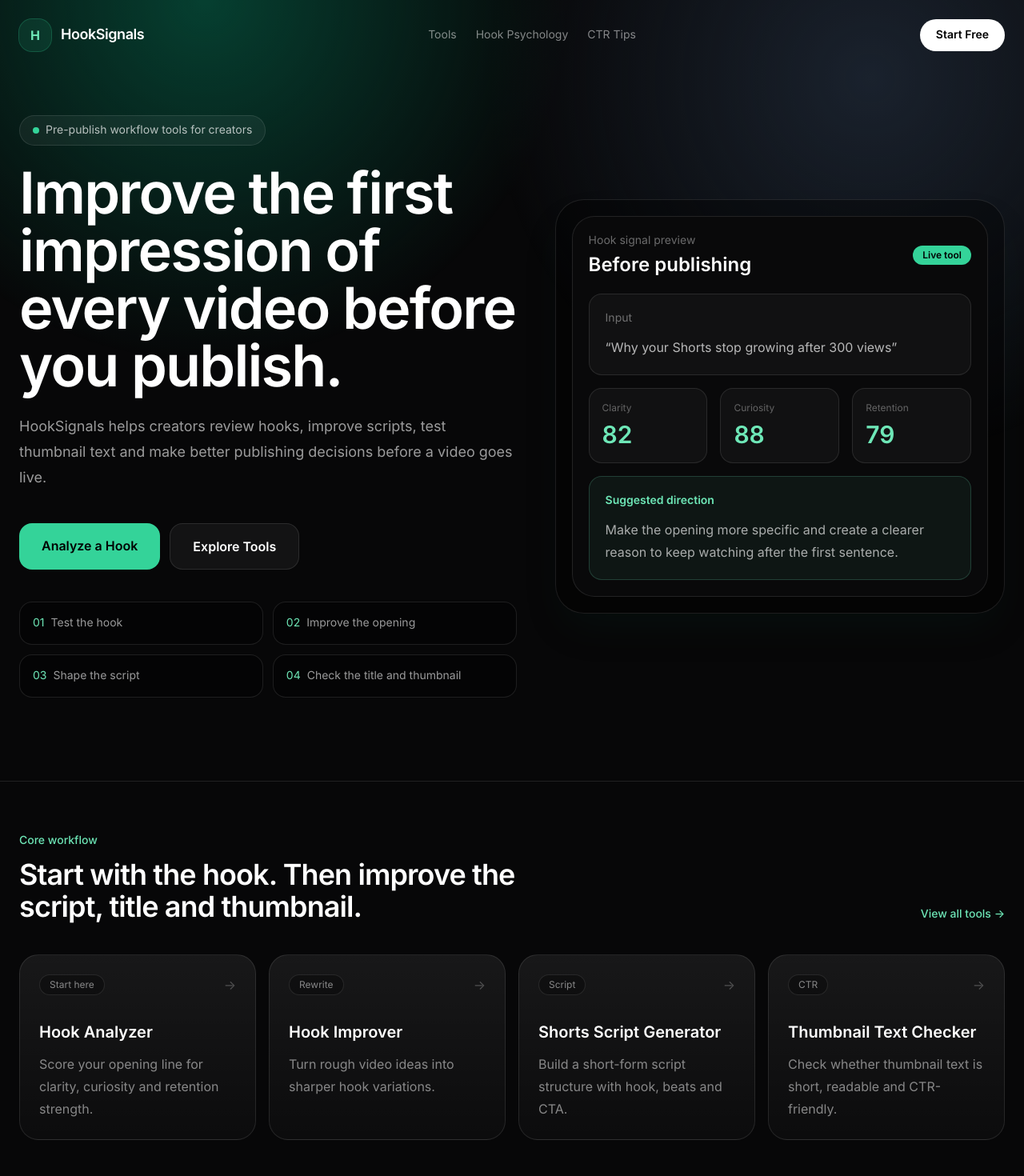
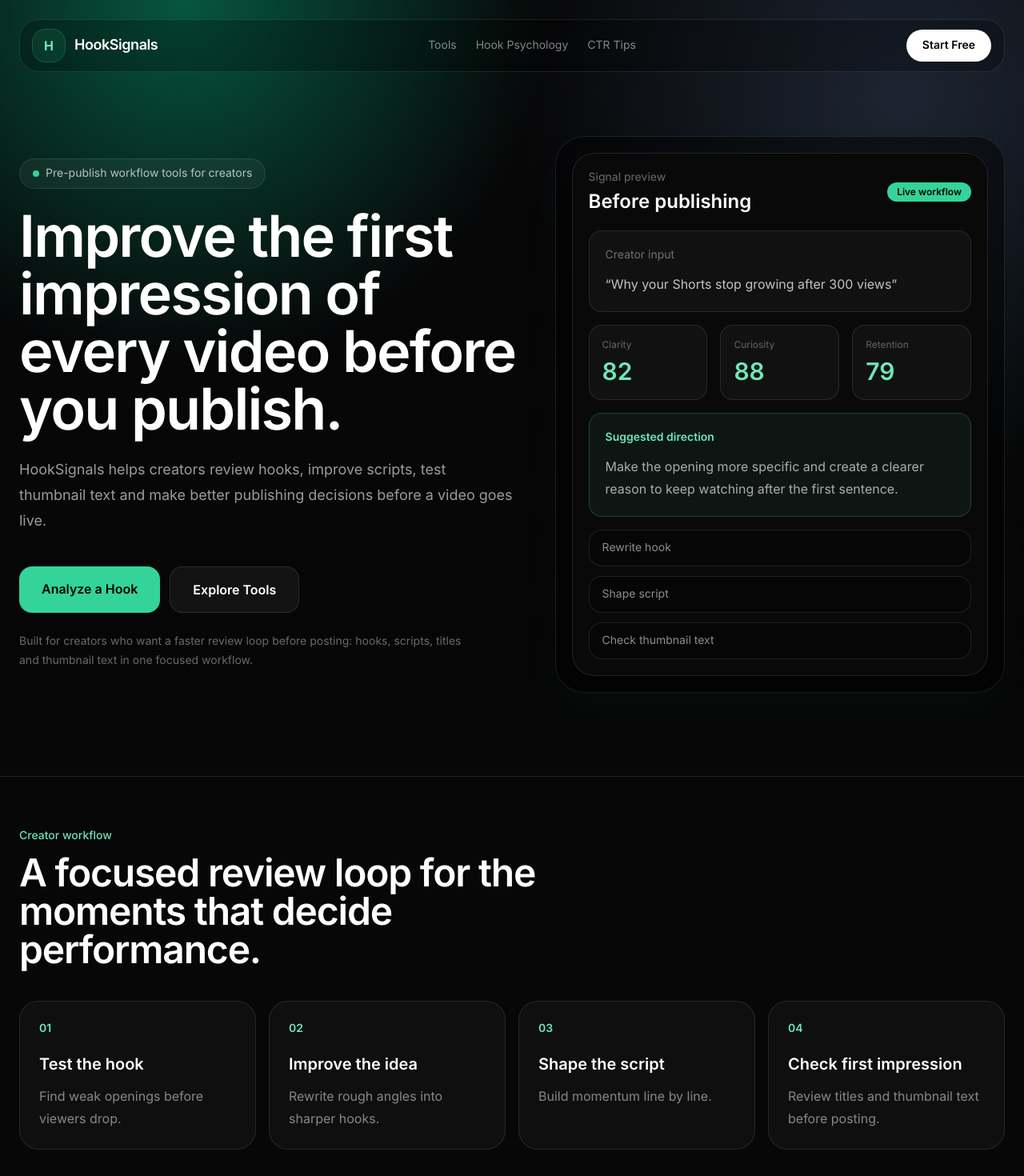
Before and after one commit to ValeBid/-hooksignals-site, a Next.js app: page / in a window 1280 px wide. Shown: the top 1470 px of the page at 80% size. Built offline with nearby package versions, Linux system fonts and the light colour scheme.

Commit message:
Update page.tsx
polish premium homepage

```diff
--- a/app/page.tsx
+++ b/app/page.tsx
@@ -28,20 +28,36 @@ const primaryTools = [
 ];
 
 const workflow = [
-  "Test the hook",
-  "Improve the opening",
-  "Shape the script",
-  "Check the title and thumbnail",
+  {
+    step: "01",
+    title: "Test the hook",
+    desc: "Find weak openings before viewers drop.",
+  },
+  {
+    step: "02",
+    title: "Improve the idea",
+    desc: "Rewrite rough angles into sharper hooks.",
+  },
+  {
+    step: "03",
+    title: "Shape the script",
+    desc: "Build momentum line by line.",
+  },
+  {
+    step: "04",
+    title: "Check first impression",
+    desc: "Review titles and thumbnail text before posting.",
+  },
 ];
 
 export default function Home() {
   return (
     <main className="min-h-screen bg-[#070708] text-white">
       <section className="relative overflow-hidden border-b border-white/10">
-        <div className="absolute inset-0 bg-[radial-gradient(circle_at_20%_0%,#064e3b_0%,transparent_32%),radial-gradient(circle_at_85%_10%,#1f2937_0%,transparent_34%)] opacity-80" />
+        <div className="absolute inset-0 bg-[radial-gradient(circle_at_18%_0%,#065f46_0%,transparent_32%),radial-gradient(circle_at_88%_12%,#1f2937_0%,transparent_34%),linear-gradient(180deg,transparent_0%,#070708_92%)] opacity-90" />
 
         <div className="relative mx-auto max-w-7xl px-6 py-6">
-          <nav className="flex items-center justify-between">
+          <nav className="flex items-center justify-between rounded-3xl border border-white/10 bg-black/25 px-4 py-3 backdrop-blur">
             <a href="/" className="flex items-center gap-3">
               <div className="flex h-10 w-10 items-center justify-center rounded-2xl bg-emerald-400/10 ring-1 ring-emerald-400/30">
                 <span className="font-bold text-emerald-300">H</span>
@@ -53,14 +69,20 @@ export default function Home() {
             </a>
 
             <div className="hidden items-center gap-6 text-sm text-white/50 md:flex">
-              <a href="/tools">Tools</a>
-              <a href="/hook-psychology">Hook Psychology</a>
-              <a href="/youtube-ctr-tips">CTR Tips</a>
+              <a className="transition hover:text-white" href="/tools">
+                Tools
+              </a>
+              <a className="transition hover:text-white" href="/hook-psychology">
+                Hook Psychology
+              </a>
+              <a className="transition hover:text-white" href="/youtube-ctr-tips">
+                CTR Tips
+              </a>
             </div>
 
             <a
               href="/hook-analyzer"
-              className="rounded-full bg-white px-5 py-2.5 text-sm font-semibold text-black"
+              className="rounded-full bg-white px-5 py-2.5 text-sm font-semibold text-black transition hover:opacity-90"
             >
               Start Free
             </a>
@@ -86,52 +108,44 @@ export default function Home() {
               <div className="mt-10 flex flex-col gap-3 sm:flex-row">
                 <a
                   href="/hook-analyzer"
-                  className="rounded-2xl bg-emerald-400 px-7 py-4 text-center font-semibold text-black"
+                  className="rounded-2xl bg-emerald-400 px-7 py-4 text-center font-semibold text-black transition hover:opacity-90"
                 >
                   Analyze a Hook
                 </a>
 
                 <a
                   href="/tools"
-                  className="rounded-2xl border border-white/10 bg-white/5 px-7 py-4 text-center font-semibold text-white"
+                  className="rounded-2xl border border-white/10 bg-white/5 px-7 py-4 text-center font-semibold text-white transition hover:border-emerald-300/30"
                 >
                   Explore Tools
                 </a>
               </div>
 
-              <div className="mt-10 grid gap-3 sm:grid-cols-2">
-                {workflow.map((step, index) => (
-                  <div
-                    key={step}
-                    className="rounded-2xl border border-white/10 bg-black/30 p-4 text-sm text-white/60"
-                  >
-                    <span className="mr-2 text-emerald-300">
-                      {String(index + 1).padStart(2, "0")}
-                    </span>
-                    {step}
-                  </div>
-                ))}
-              </div>
+              <p className="mt-6 max-w-xl text-sm leading-6 text-white/40">
+                Built for creators who want a faster review loop before posting:
+                hooks, scripts, titles and thumbnail text in one focused
+                workflow.
+              </p>
             </div>
 
-            <div className="rounded-[36px] border border-white/10 bg-black/40 p-5 shadow-2xl shadow-emerald-950/20">
+            <div className="rounded-[36px] border border-white/10 bg-black/45 p-5 shadow-2xl shadow-emerald-950/20 backdrop-blur">
               <div className="rounded-[28px] border border-white/10 bg-[#09090a] p-5">
                 <div className="mb-5 flex items-center justify-between">
                   <div>
-                    <p className="text-sm text-white/40">Hook signal preview</p>
+                    <p className="text-sm text-white/40">Signal preview</p>
                     <h2 className="mt-1 text-2xl font-semibold">
                       Before publishing
                     </h2>
                   </div>
 
                   <span className="rounded-full bg-emerald-400 px-3 py-1 text-xs font-semibold text-black">
-                    Live tool
+                    Live workflow
                   </span>
                 </div>
 
                 <div className="rounded-2xl border border-white/10 bg-white/[0.035] p-5">
-                  <p className="text-sm text-white/40">Input</p>
-                  <p className="mt-3 leading-7 text-white/70">
+                  <p className="text-sm text-white/40">Creator input</p>
+                  <p className="mt-3 leading-7 text-white/75">
                     “Why your Shorts stop growing after 300 views”
                   </p>
                 </div>
@@ -163,17 +177,56 @@ export default function Home() {
                     to keep watching after the first sentence.
                   </p>
                 </div>
+
+                <div className="mt-4 grid gap-3">
+                  {["Rewrite hook", "Shape script", "Check thumbnail text"].map(
+                    (item) => (
+                      <div
+                        key={item}
+                        className="rounded-2xl border border-white/10 bg-black/30 px-4 py-3 text-sm text-white/55"
+                      >
+                        {item}
+                      </div>
+                    )
+                  )}
+                </div>
               </div>
             </div>
           </div>
         </div>
       </section>
 
-      <section id="tools" className="mx-auto max-w-7xl px-6 py-16">
+      <section id="workflow" className="mx-auto max-w-7xl px-6 py-16">
+        <div className="mb-10">
+          <p className="mb-3 text-sm font-medium text-emerald-300">
+            Creator workflow
+          </p>
+          <h2 className="max-w-3xl text-3xl font-semibold tracking-tight md:text-5xl">
+            A focused review loop for the moments that decide performance.
+          </h2>
+        </div>
+
+        <div className="grid gap-4 md:grid-cols-2 lg:grid-cols-4">
+          {workflow.map((item) => (
+            <div
+              key={item.step}
+              className="rounded-3xl border border-white/10 bg-white/[0.035] p-6"
+            >
+              <p className="text-sm font-semibold text-emerald-300">
+                {item.step}
+              </p>
+              <h3 className="mt-5 text-xl font-semibold">{item.title}</h3>
+              <p className="mt-3 leading-7 text-white/50">{item.desc}</p>
+            </div>
+          ))}
+        </div>
+      </section>
+
+      <section id="tools" className="mx-auto max-w-7xl px-6 pb-16">
         <div className="mb-10 flex flex-col justify-between gap-4 md:flex-row md:items-end">
           <div>
             <p className="mb-3 text-sm font-medium text-emerald-300">
-              Core workflow
+              Core tools
             </p>
             <h2 className="max-w-2xl text-3xl font-semibold tracking-tight md:text-4xl">
               Start with the hook. Then improve the script, title and thumbnail.
```
